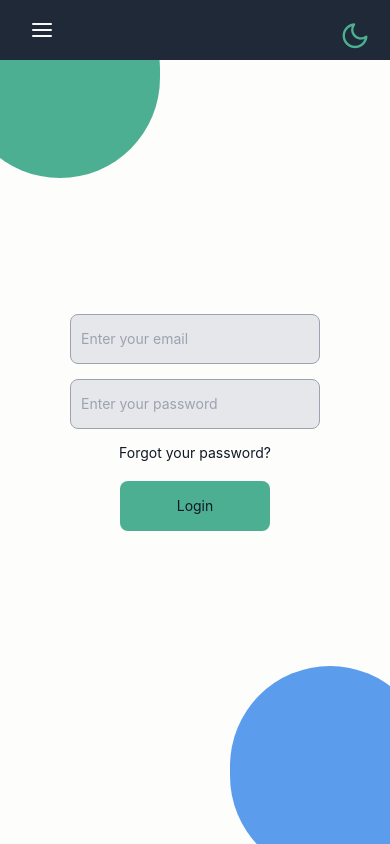
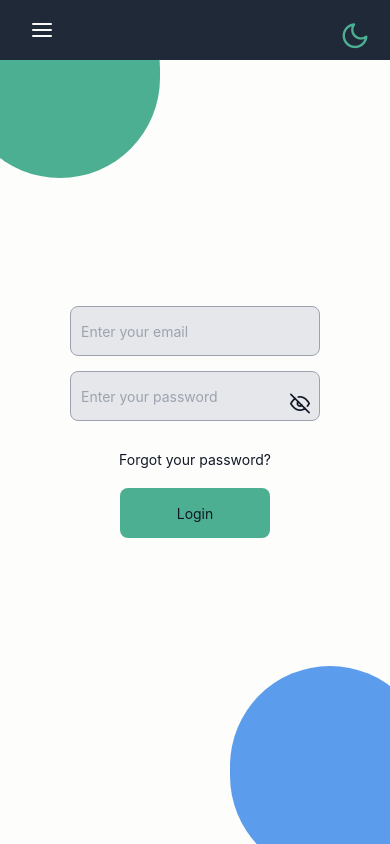
Before and after one commit to Scorhenao/SmartHabitManager, a React Native app: screen /Login in a window 390 px wide. Built offline with nearby package versions, Linux system fonts and the light colour scheme.

Commit message:
feat: add an eye to see the password

```diff
--- a/src/screens/LoginScreen.tsx
+++ b/src/screens/LoginScreen.tsx
@@ -11,6 +11,7 @@ import {
   TouchableWithoutFeedback,
 } from 'react-native';
 import {useSelector} from 'react-redux';
+import Icon from 'react-native-vector-icons/Feather';
 import CustomInput from '../components/CustomInput';
 import {useUser} from '../hooks/useUser';
 import NavBar from '../components/NavBar';
@@ -21,6 +22,7 @@ const LoginScreen = () => {
 
   const [email, setEmail] = useState('');
   const [password, setPassword] = useState('');
+  const [showPassword, setShowPassword] = useState(false);
 
   const {loginUser} = useUser();
 
@@ -46,7 +48,6 @@ const LoginScreen = () => {
               {backgroundColor: theme.colors.buttons.primary},
             ]}
           />
-
           <View
             style={[
               styles.circle2,
@@ -65,17 +66,32 @@ const LoginScreen = () => {
             keyboardType="email-address"
             autoCapitalize="none"
           />
-          <CustomInput
-            placeholder="Enter your password"
-            value={password}
-            onChangeText={setPassword}
-            secureTextEntry
-          />
+
+          <View style={styles.passwordContainer}>
+            <CustomInput
+              placeholder="Enter your password"
+              value={password}
+              onChangeText={setPassword}
+              secureTextEntry={!showPassword}
+              style={styles.passwordInput}
+            />
+            <TouchableOpacity
+              style={styles.eyeIcon}
+              onPress={() => setShowPassword(!showPassword)}>
+              <Icon
+                name={showPassword ? 'eye' : 'eye-off'}
+                size={20}
+                color={theme.colors.texts}
+              />
+            </TouchableOpacity>
+          </View>
+
           <TouchableOpacity style={[styles.btnForgot]} onPress={handleLogin}>
             <Text style={{color: theme.colors.texts}}>
               Forgot your password?
             </Text>
           </TouchableOpacity>
+
           <TouchableOpacity
             style={[
               styles.btn,
@@ -98,6 +114,19 @@ const styles = StyleSheet.create({
     flexGrow: 1,
     justifyContent: 'center',
     alignItems: 'center',
+  },
+  passwordContainer: {
+    flexDirection: 'row',
+    alignItems: 'center',
+    width: 250,
+    marginBottom: 15,
+  },
+  passwordInput: {
+    flex: 1,
+  },
+  eyeIcon: {
+    position: 'absolute',
+    right: 10,
   },
   btn: {
     width: 150,
```
